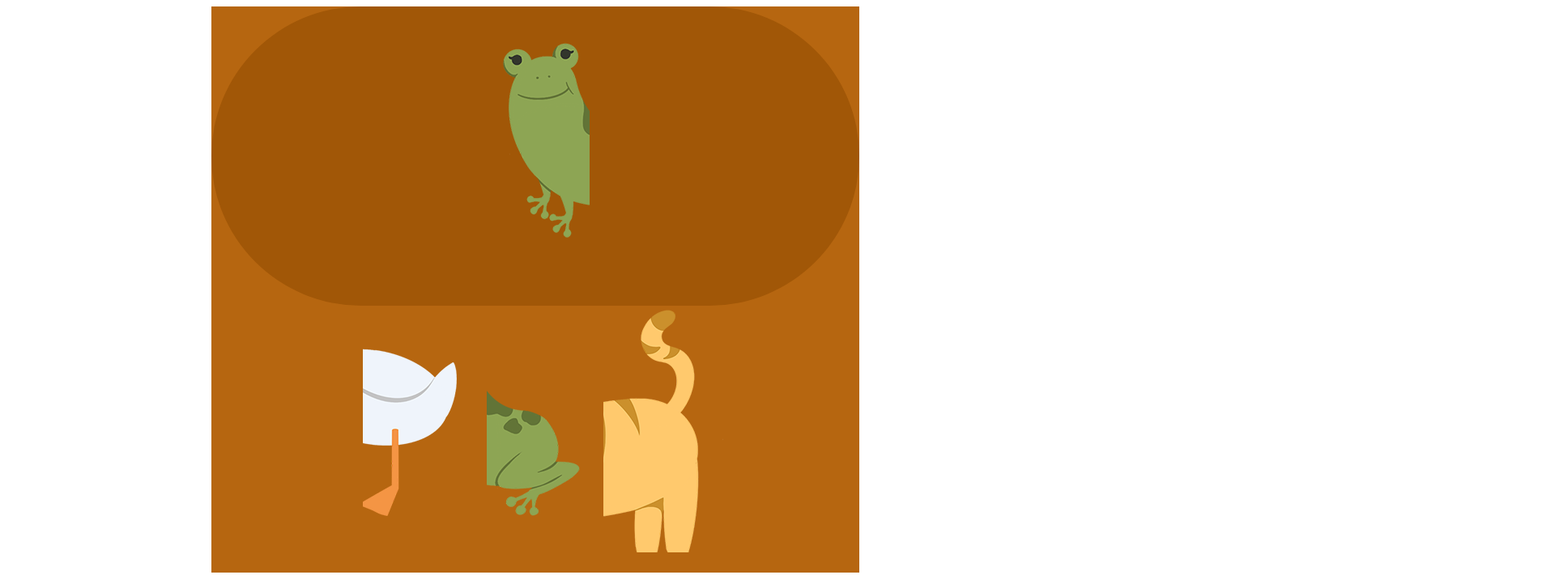
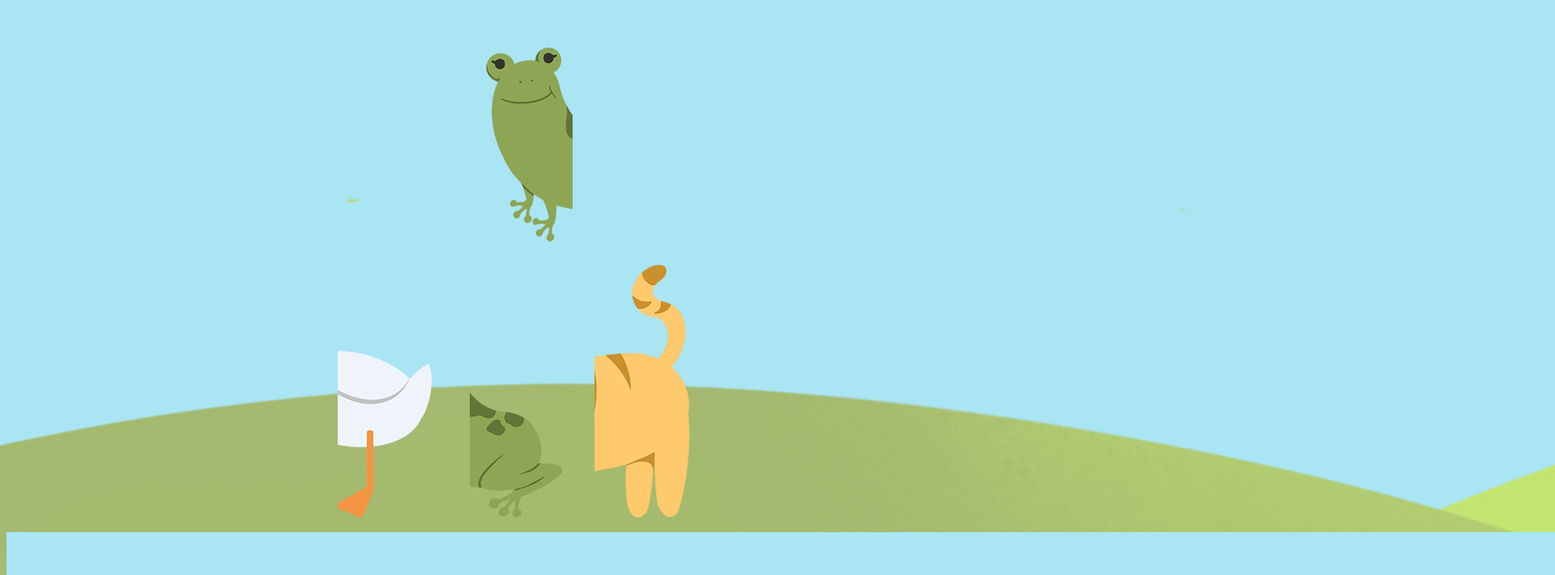
Before and after one commit to Henaniomu/ZSWI, a plain HTML site: page Game/Animals/index.html in a window 1280 px wide. Shown: the top 711 px of the page at 81% size, 1920 px wide, since content can reach past the window. Drawn offline with Linux system fonts and the light colour scheme.

Commit message:
Added background pictures, style changed.

```diff
--- a/Game/Animals/index.html
+++ b/Game/Animals/index.html
@@ -19,5 +19,7 @@
 
 <script src="script.js"></script>
 
+<img src="../background/bgFullHD.png" alt="Описание изображения">
+
 </body>
 </html>
--- a/Game/Animals/style.css
+++ b/Game/Animals/style.css
@@ -1,23 +1,23 @@
 .container{
-    width: 800px;
+    width: auto;
     height:auto;
-    margin-left: 20%;
+    margin-left: auto;
     display: flex;
     flex-direction: column;
-    background-color: rgb(182, 102, 16);
+    /* background-color: rgb(182, 102, 16); */
 
 }
 
 .cell {
 
     display: inline-block;
-    margin: 5px;
+    margin: 10px;
     text-align: center;
-    max-height: 300px;
-    max-width: 200px;
+    max-height: auto;
+    max-width: auto;
     cursor: pointer;
     color: transparent;
-    line-height: 100px;
+    line-height: auto;
     /* height: auto;
     width: auto;  */
     overflow: hidden;
@@ -29,22 +29,28 @@
 .select_section{
     text-align: center;
     grid-gap: 10px;
-    min-height: 330px;
-    max-height: 350px;
+    min-height: auto;
+    max-height: auto;
     position: relative;
 
 }
 
 .main_section{
-  background-color: rgb(161, 87, 7);
-    min-height: 330px;
-    max-height: 350px;
+  /* background-color: rgb(161, 87, 7); */
+    min-height: auto;
+    max-height: auto;
     text-align: center;
     flex:1;
     padding-top: 40px;
     grid-gap: 10px;
     position: relative;
     border-radius: 200px;
+}
+
+body {
+  background-image: url('../background/bgFullHD.png');
+  background-size: cover; /* Подстройка размера, чтобы охватить всю область */
+  background-repeat: no-repeat; /* Отключение повтора изображения */
 }
 
 
--- a/Game/Clicks/style.css
+++ b/Game/Clicks/style.css
@@ -3,9 +3,9 @@
 }
 
 .icon-bottom img {
-  width: 100px; /* Размеры можно настроить под ваши изображения */
-  height: 100px;
-  margin: 5px;
+  width: auto; /* Размеры можно настроить под ваши изображения */
+  height: auto;
+  margin: 10%;
   cursor: pointer;
 }
 .icon-top {
@@ -14,6 +14,11 @@
 }
 
 .icon-top img {
-  width: 100px; /* Размеры можно настроить под ваши изображения */
-  height: 100px;
+  width: auto; /* Размеры можно настроить под ваши изображения */
+  height: auto;
 }
+body {
+  background-image: url('../background/bgFullHD.png');
+  background-size: cover; /* Подстройка размера, чтобы охватить всю область */
+  background-repeat: no-repeat; /* Отключение повтора изображения */
+}
--- a/Game/Drag&drop/style.css
+++ b/Game/Drag&drop/style.css
@@ -28,3 +28,9 @@
   .box.over {
     border: 3px dotted #666;
   }
+
+  body {
+    background-image: url('../background/bgFullHD.png');
+    background-size: cover; /* Подстройка размера, чтобы охватить всю область */
+    background-repeat: no-repeat; /* Отключение повтора изображения */
+}
```
Also changed, not shown: Game/Clicks/index.html (+2 -0 lines), Game/Drag&drop/index.html (+3 -0 lines).
